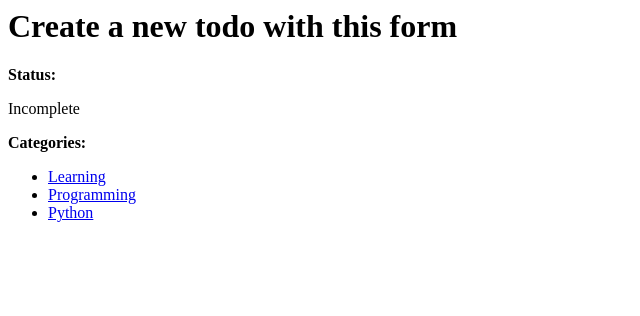
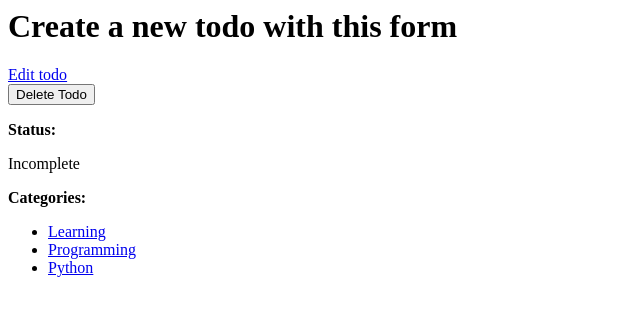
Before and after one commit to andyzheng547/django_todo, a Django app: page /todos/9/ in a window 1280 px wide. Shown: the top 316 px of the page, without its empty margins (0-640 px from the left). Run offline with Django 3.2, Linux system fonts and the light colour scheme; data comes from the database, SQL or seed files in the repository; both versions use the stored data as it was after the commit.

Commit message:
created edit, update and delete urls and views for todos

```diff
--- a/todos/models.py
+++ b/todos/models.py
@@ -6,18 +6,24 @@ class Category(models.Model):
     name = models.CharField(max_length=20)
 
     def todos(self):
-        return self.todo_set.all()
+        return self.todo_set.all().order_by('id')
+
+    def todo_tasks(self):
+        return self.todos().values_list('task', flat=True)
+
+    def todo_ids(self):
+        return self.todos().values_list('id', flat=True)
 
     def __str__(self):
-        return self.name
+        return str(self.id) + ' - ' + self.name
 
     @classmethod
     def all(categories):
-        return categories.objects.all()
+        return categories.objects.all().order_by('id')
 
     @classmethod
     def first(categories):
-        return categories.objects.first()
+        return categories.objects.order_by('id').first()
 
     @classmethod
     def last(categories):
@@ -39,16 +45,19 @@ class Todo(models.Model):
     def category_names(self):
         return self.categories.values_list('name', flat=True)
 
+    def category_ids(self):
+        return self.categories.values_list('id', flat=True)
+
     def __str__(self):
-        return self.task + ' - ' + self.completed()
+        return str(self.id) + ' - ' + self.task + ' - ' + self.completed()
 
     @classmethod
     def all(todos):
-        return todos.objects.all()
+        return todos.objects.all().order_by('id')
 
     @classmethod
     def first(todos):
-        return todos.objects.first()
+        return todos.objects.order_by('id').first()
 
     @classmethod
     def last(todos):
--- a/todos/templates/todos/new.html
+++ b/todos/templates/todos/new.html
@@ -7,7 +7,7 @@
   <input type="text" name="todo[task]" placeholder="Enter a todo">
 
   <select multiple name="todo[category_ids]" aria-label="category_ids">
-    <option value="" disabled="disabled">Optional select a category</option>
+    <option value="" disabled="disabled">Optional select categories</option>
     {% for cat in categories %}
       <option value="{{ cat.id }}">{{ cat.name }}</option>
     {% endfor %}
--- a/todos/templates/todos/show.html
+++ b/todos/templates/todos/show.html
@@ -1,4 +1,11 @@
 <h1>{{ todo.task }}</h1>
+
+<a href="{% url 'todos:edit' todo.id %}">Edit todo</a>
+
+<form action="{% url 'todos:delete' todo.id %}" method="post">
+  {% csrf_token %}
+  <input type="submit" value="Delete Todo">
+</form>
 
 <strong>Status: </strong> {{ todo.completed|linebreaks }}
 
--- a/todos/urls.py
+++ b/todos/urls.py
@@ -16,6 +16,15 @@ urlpatterns = [
     # POST /todos/create
     url(r'^create/?$', views.todos_create, name='create'),
 
+    # GET /todos/<todo_id>/edit
+    url(r'^(?P<todo_id>[0-9]+)/edit/?$', views.todos_edit, name='edit'),
+
+    # PUT /todos/<todo_id>/update
+    url(r'^(?P<todo_id>[0-9]+)/update/?$', views.todos_update, name='update'),
+
+    # DELETE /todos/<todo_id>/delete
+    url(r'^(?P<todo_id>[0-9]+)/delete/?$', views.todos_delete, name='delete'),
+
     # GET /todos/categories
     url(r'^categories/?$', views.categories_index, name='categories_index'),
 
--- a/todos/views.py
+++ b/todos/views.py
@@ -1,13 +1,21 @@
 from django.shortcuts import render, get_object_or_404, redirect
+from django.views import generic
 from .models import Category, Todo
 
 # Http 404 error when not in development
 # get_object_or_404(Model, id=model_id) instead of Model.objects.get(id=model_id)
 
+# GET /todos
 def todos_index(request):
     todos = Todo.all()
     return render(request, 'todos/index.html', {'todos': todos})
 
+# GET /todos/<todo_id>
+def todos_show(request, todo_id):
+    todo = Todo.objects.get(id=todo_id)
+    return render(request, 'todos/show.html', {'todo': todo})
+
+# GET /todos/new
 def todos_new(request):
     categories = Category.all()
     return render(request, 'todos/new.html', {'categories': categories})
@@ -34,9 +42,43 @@ def todos_create(request):
 
     return redirect('todos:index')
 
-def todos_show(request, todo_id):
+# GET /todos/<todo_id>/edit
+def todos_edit(request, todo_id):
     todo = Todo.objects.get(id=todo_id)
-    return render(request, 'todos/show.html', {'todo': todo})
+    categories = Category.all()
+    return render(request, 'todos/edit.html', {'todo': todo, 'categories': categories})
+
+# PUT /todos/<todo_id>/update
+def todos_update(request, todo_id):
+    todo = Todo.objects.get(id=todo_id)
+    params = request.POST
+
+    if params.get('todo[task]'):
+        todo.task = params.get('todo[task]')
+
+        completion_status =  True if params.get('todo[status]') == '1' else False
+
+        if todo.status != completion_status:
+            todo.status = completion_status
+
+        if params.get('new_category[name]'):
+            category = Category.objects.create(name=params.get('new_category[name]'))
+            category_ids = map(int, params.getlist('todo[category_ids]')) + [category.id]
+        else:
+            category_ids = map(int, params.getlist('todo[category_ids]'))
+
+        todo.categories = category_ids
+        todo.save()
+
+        return redirect('todos:show', todo_id=todo_id)
+    else:
+        return render(request, 'todos/edit.html', {'todo': todo, 'categories': Category.all(), 'errors': ['You cannot leave the Todo task blank']})
+
+# DELETE /todos/<todo_id>/delete
+def todos_delete(request, todo_id):
+    todo = Todo.objects.get(id=todo_id)
+    todo.delete()
+    return redirect('todos:index')
 
 def categories_index(request):
     categories = Category.all()
```
Also changed, not shown: todos/templates/todos/edit.html (added, +39 -0 lines), db.sqlite3, todos/templates/todos/delete.html (added), todos/templates/todos/update.html (added), 3 other files.
